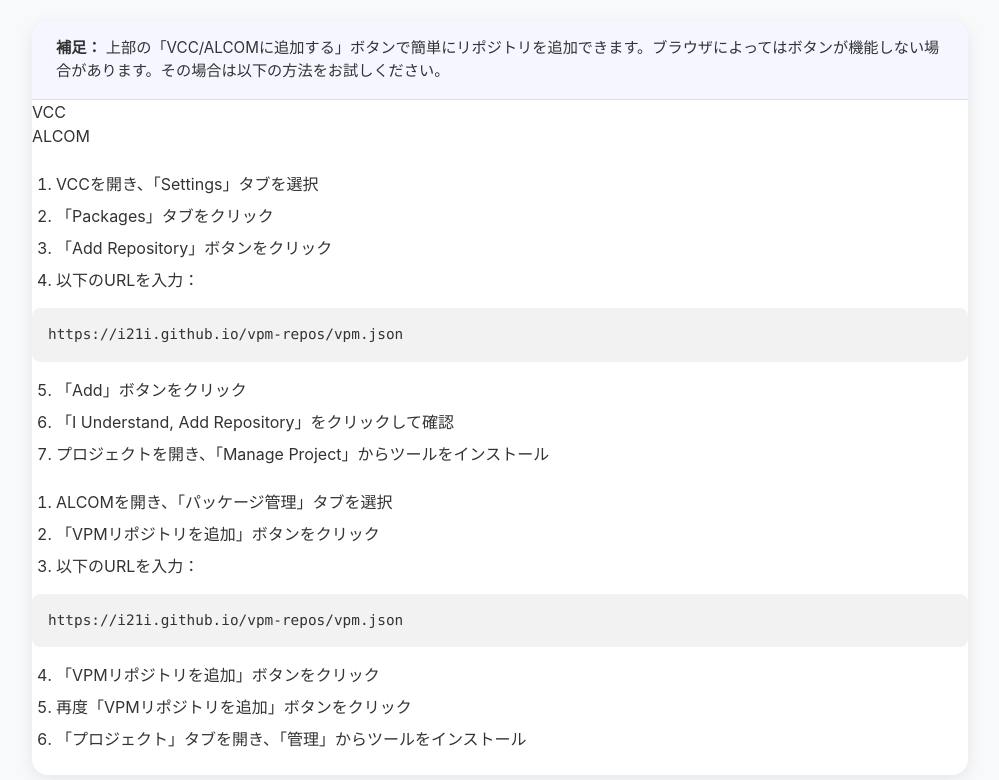
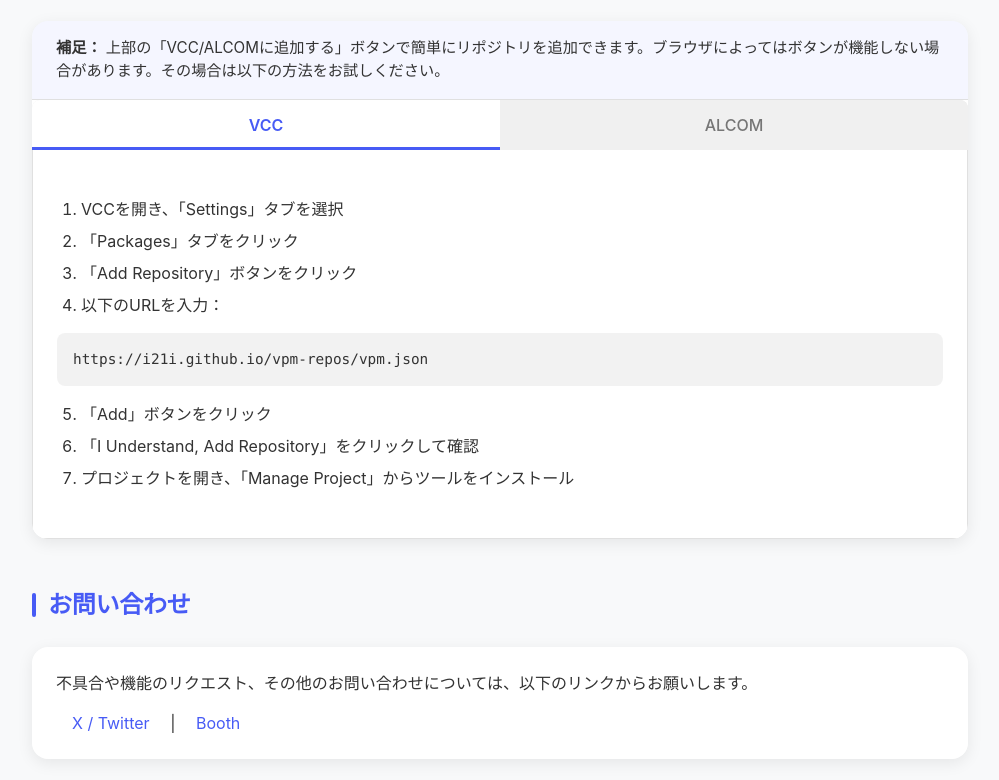
Before and after one commit to I21I/webtest, a plain HTML site: page index.html in a window 1280 px wide. Shown: the part 1280-2060 px from the top of the page, without its empty margins (140-1139 px from the left). Drawn offline with Linux system fonts and the light colour scheme.

Commit message:
Update components.css

```diff
--- a/css/components.css
+++ b/css/components.css
@@ -145,3 +145,68 @@ section {
     left: 0;
     color: var(--primary-color);
 }
+
+/* タブのスタイル */
+.tabs {
+    display: flex;
+    background-color: var(--tab-inactive);
+    margin-bottom: -1px;
+    position: relative;
+    z-index: 1;
+    border-top-left-radius: 8px;
+    border-top-right-radius: 8px;
+    overflow: hidden;
+    width: 100%; /* 幅を100%に設定 */
+}
+
+.tab {
+    padding: 0.8rem 2rem;
+    cursor: pointer;
+    font-weight: 500;
+    transition: background-color 0.2s ease, color 0.2s ease;
+    text-align: center;
+    flex: 1;
+    background-color: var(--tab-inactive);
+    position: relative;
+    color: var(--text-secondary);
+    border: none;
+    white-space: nowrap; /* テキスト改行しない */
+    overflow: hidden;
+    text-overflow: ellipsis;
+}
+
+.tab:hover {
+    background-color: rgba(71, 91, 245, 0.05);
+}
+
+.tab.active {
+    background-color: var(--tab-active);
+    color: var(--primary-color);
+    font-weight: 600;
+}
+
+.tab.active::after {
+    content: "";
+    position: absolute;
+    bottom: 0;
+    left: 0;
+    width: 100%;
+    height: 3px;
+    background-color: var(--primary-color);
+}
+
+.tab-content {
+    display: none;
+    padding: 1.5rem;
+    border: 1px solid var(--border-color);
+    border-top: none;
+    background-color: var(--tab-active);
+    border-bottom-left-radius: 8px;
+    border-bottom-right-radius: 8px;
+    width: 100%;
+    box-sizing: border-box;
+}
+
+.tab-content.active {
+    display: block;
+}
```
